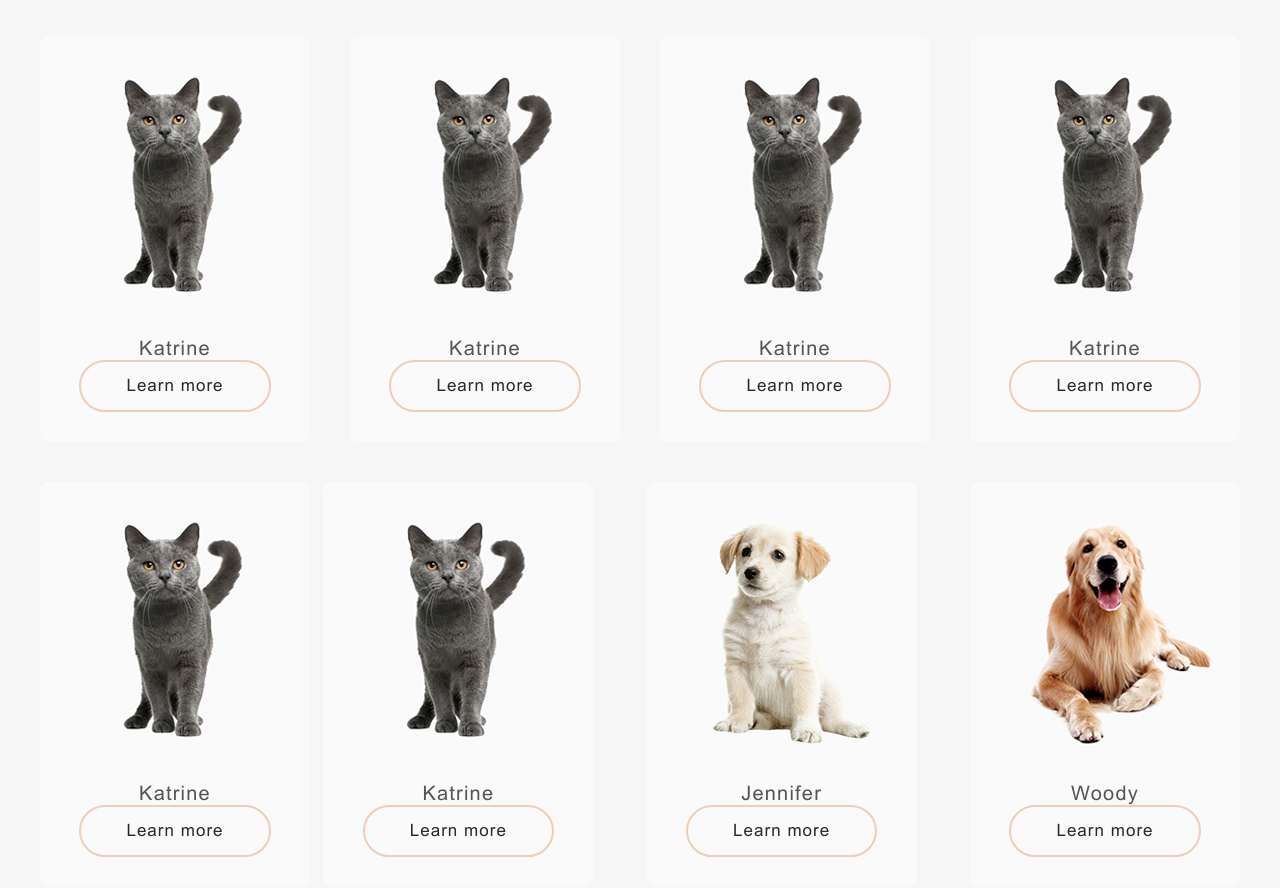
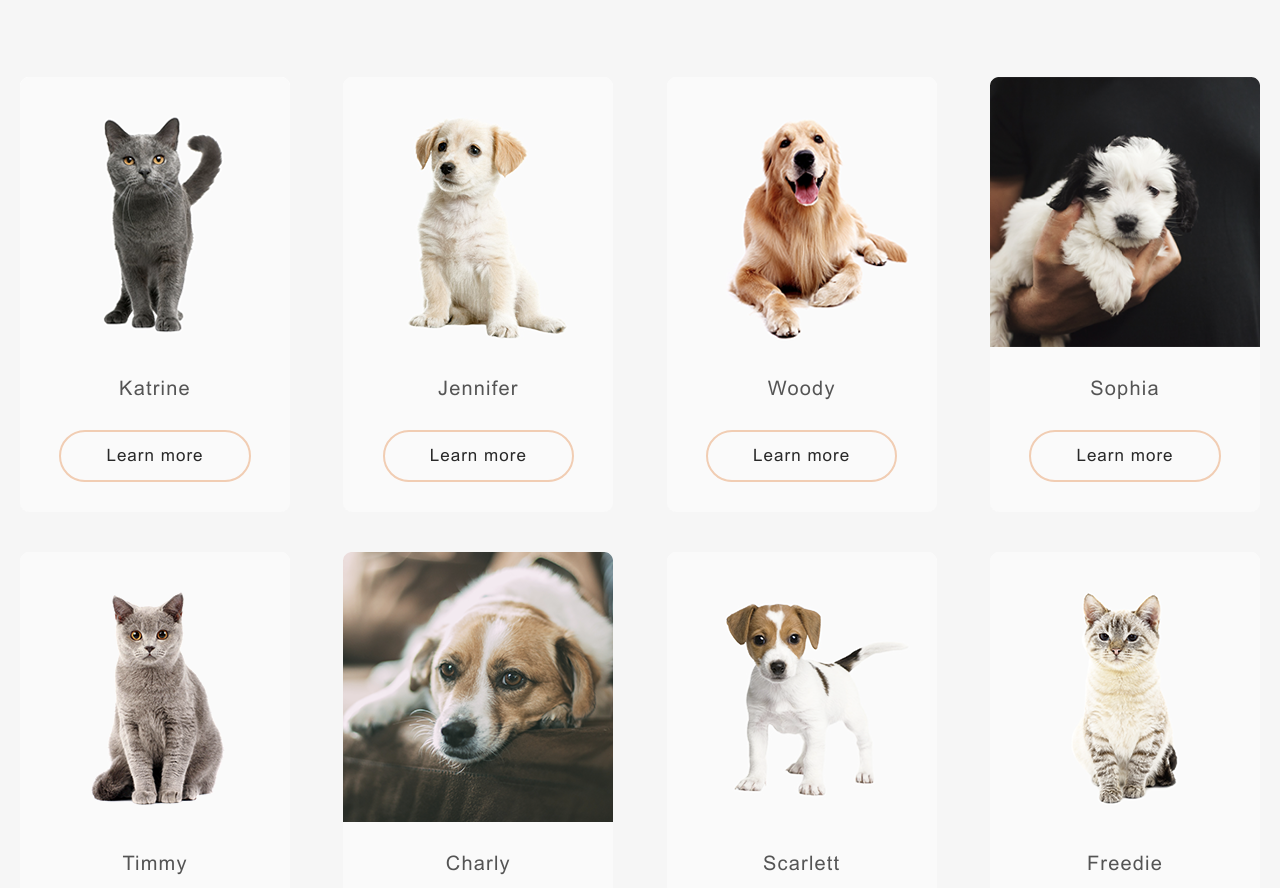
Before and after one commit to GulomjonBakirov/shelter, a plain HTML site: page pages/pets/index.html in a window 1280 px wide. Shown: the part 284-1172 px from the top of the page. Drawn offline with Linux system fonts and the light colour scheme; files whose address does not match are found by name.

Commit message:
fix: fixed card button

```diff
--- a/pages/pets/index.html
+++ b/pages/pets/index.html
@@ -54,7 +54,7 @@
               are looking for a house
             </h3>
             <div class="pets__slider">
-              <div class="card">
+              <div class="card mx">
                 <div class="card-img">
                   <img
                     src="../../assets/images/pets-katrine.png"
@@ -64,56 +64,7 @@
                 <p class="card-title">Katrine</p>
                 <button class="btn-outline card-btn">Learn more</button>
               </div>
-              <div class="card">
-                <div class="card-img">
-                  <img
-                    src="../../assets/images/pets-katrine.png"
-                    alt="cat image"
-                  />
-                </div>
-                <p class="card-title">Katrine</p>
-                <button class="btn-outline card-btn">Learn more</button>
-              </div>
-              <div class="card">
-                <div class="card-img">
-                  <img
-                    src="../../assets/images/pets-katrine.png"
-                    alt="cat image"
-                  />
-                </div>
-                <p class="card-title">Katrine</p>
-                <button class="btn-outline card-btn">Learn more</button>
-              </div>
-              <div class="card">
-                <div class="card-img">
-                  <img
-                    src="../../assets/images/pets-katrine.png"
-                    alt="cat image"
-                  />
-                </div>
-                <p class="card-title">Katrine</p>
-                <button class="btn-outline card-btn">Learn more</button>
-              </div>
-              <div class="card">
-                <div class="card-img">
-                  <img
-                    src="../../assets/images/pets-katrine.png"
-                    alt="cat image"
-                  />
-                </div>
-                <p class="card-title">Katrine</p>
-                <button class="btn-outline card-btn">Learn more</button>
-              </div>
-              <div class="card">
-                <div class="card-img">
-                  <img
-                    src="../../assets/images/pets-katrine.png"
-                    alt="cat image"
-                  />
-                </div>
-                <p class="card-title">Katrine</p>
-                <button class="btn-outline card-btn">Learn more</button>
-              </div>
+
               <div class="card mx">
                 <div class="card-img">
                   <img
@@ -124,7 +75,7 @@
                 <p class="card-title">Jennifer</p>
                 <button class="btn-outline card-btn">Learn more</button>
               </div>
-              <div class="card">
+              <div class="card mx">
                 <div class="card-img">
                   <img
                     src="../../assets/images/pets-woody.png"
@@ -132,6 +83,56 @@
                   />
                 </div>
                 <p class="card-title">Woody</p>
+                <button class="btn-outline card-btn">Learn more</button>
+              </div>
+              <div class="card mx">
+                <div class="card-img">
+                  <img
+                    src="../../assets/images/pets-sophia.png"
+                    alt="cat image"
+                  />
+                </div>
+                <p class="card-title">Sophia</p>
+                <button class="btn-outline card-btn">Learn more</button>
+              </div>
+              <div class="card mx">
+                <div class="card-img">
+                  <img
+                    src="../../assets/images/pets-timmy.png"
+                    alt="cat image"
+                  />
+                </div>
+                <p class="card-title">Timmy</p>
+                <button class="btn-outline card-btn">Learn more</button>
+              </div>
+              <div class="card mx">
+                <div class="card-img">
+                  <img
+                    src="../../assets/images/pets-charly.png"
+                    alt="cat image"
+                  />
+                </div>
+                <p class="card-title">Charly</p>
+                <button class="btn-outline card-btn">Learn more</button>
+              </div>
+              <div class="card mx">
+                <div class="card-img">
+                  <img
+                    src="../../assets/images/pets-scarlett.png"
+                    alt="cat image"
+                  />
+                </div>
+                <p class="card-title">Scarlett</p>
+                <button class="btn-outline card-btn">Learn more</button>
+              </div>
+              <div class="card mx">
+                <div class="card-img">
+                  <img
+                    src="../../assets/images/pets-freddie.png"
+                    alt="cat image"
+                  />
+                </div>
+                <p class="card-title">Freedie</p>
                 <button class="btn-outline card-btn">Learn more</button>
               </div>
             </div>
--- a/pages/pets/style.css
+++ b/pages/pets/style.css
@@ -289,8 +289,7 @@ header
 }
 
 .pets__slider {
-  margin: 60px 40px 0 40px;
-  margin: 40px;
+  margin-top: 60px;
   display: flex;
   justify-content: space-between;
   flex-wrap: wrap;
@@ -298,12 +297,14 @@ header
 }
 
 .pets__slider > .card.mx {
-  margin: 40px;
+  margin: 20px;
 }
-
+.card-btn {
+  margin-top: 30px;
+}
 .pets__btn {
   display: inline-block;
-  margin: 60px auto 0;
+  margin: 60px auto;
   line-height: 52px;
 }
 
```
